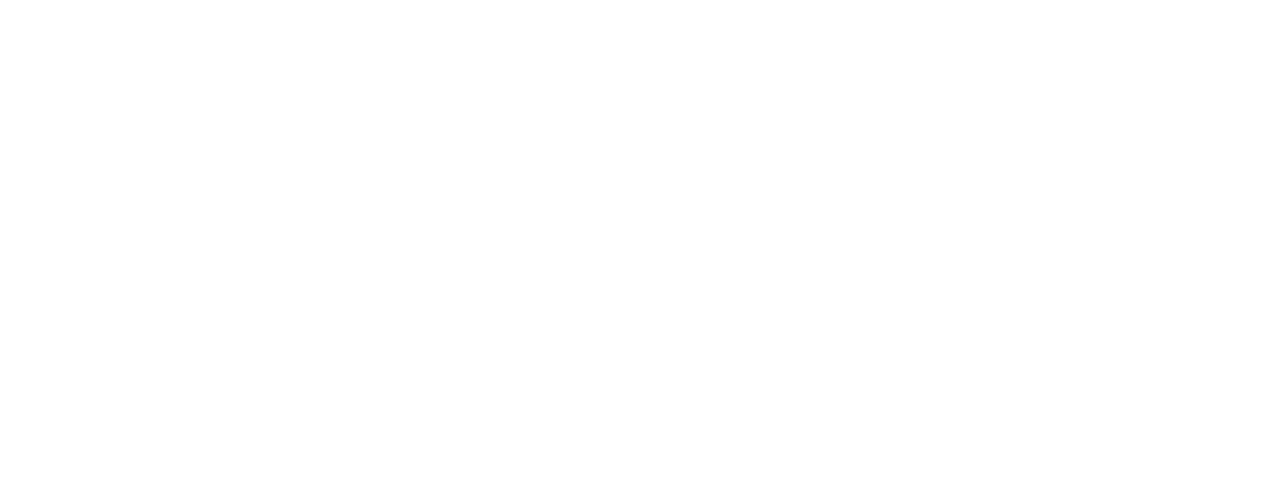
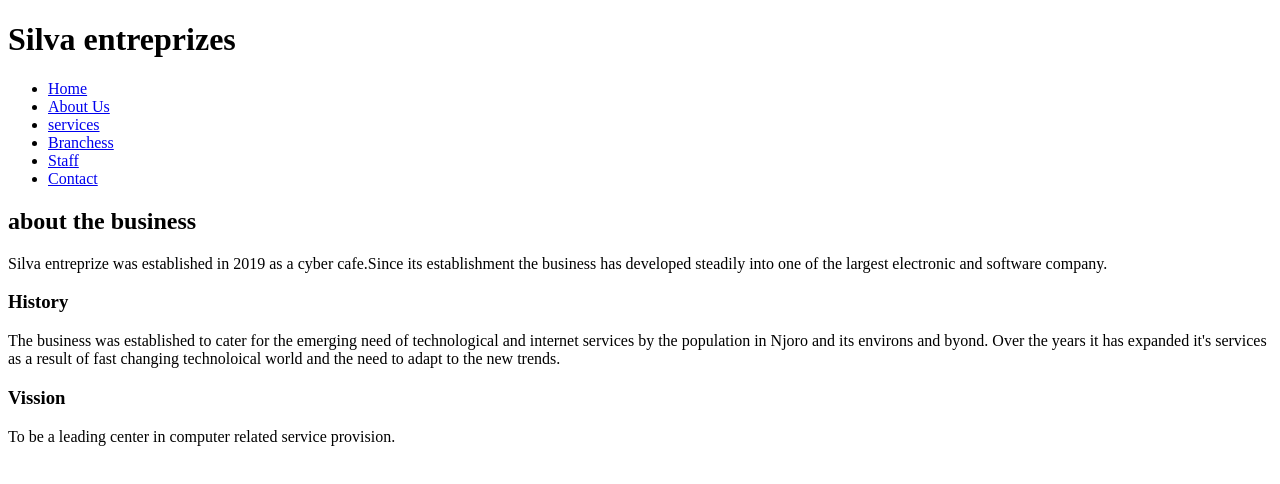
Before and after one commit to sylvenus004/Silva-enterprise-, a plain HTML site: page about.html in a window 1280 px wide. Drawn offline with Linux system fonts and the light colour scheme.

Commit message:
Update about.html

```diff
--- a/about.html
+++ b/about.html
@@ -1,8 +1,40 @@
 <!DOCTYPE html>
 <html lang="en">
   <head>
-    <title>contact-Silva entreprizes</title>
+    <title>about us-Silva entreprizes</title>
   </head>
   <body>
+    <header>
+      <h1>Silva entreprizes</h1>
+    </header>
+      <!-- Navigation -->
+  <nav>
+    <ul>
+      <li><a href="index.html">Home</a></li>
+      <li><a href="about.html">About Us</a></li>
+      <li><a href="services.html">services</a></li>
+      <li><a href="branches.html">Branchess</a></li>
+      <li><a href="staff.html">Staff</a></li>
+      <li><a href="contact.html">Contact</a></li>
+    </ul>
+  </nav>
+    <main>
+    <h2>about the business</h2>
+    <p>
+      Silva entreprize was established in 2019 as a cyber cafe.Since its establishment the business has developed steadily into one of the largest electronic and software company.
 
-  </body>
+    <h3>History</h3>
+    <p>
+      The business was established to cater for the emerging need of technological and internet services by the population in Njoro and its environs and byond.
+      Over the years it has expanded it's services as a result of fast changing technoloical world and the need to adapt to the new trends.
+    </p>
+      <h3>Vission</h3>
+      <p>
+        To be a leading center in computer related service provision.
+      </p>
+
+
+    </main>
+
+  </body
+    </html>
```
